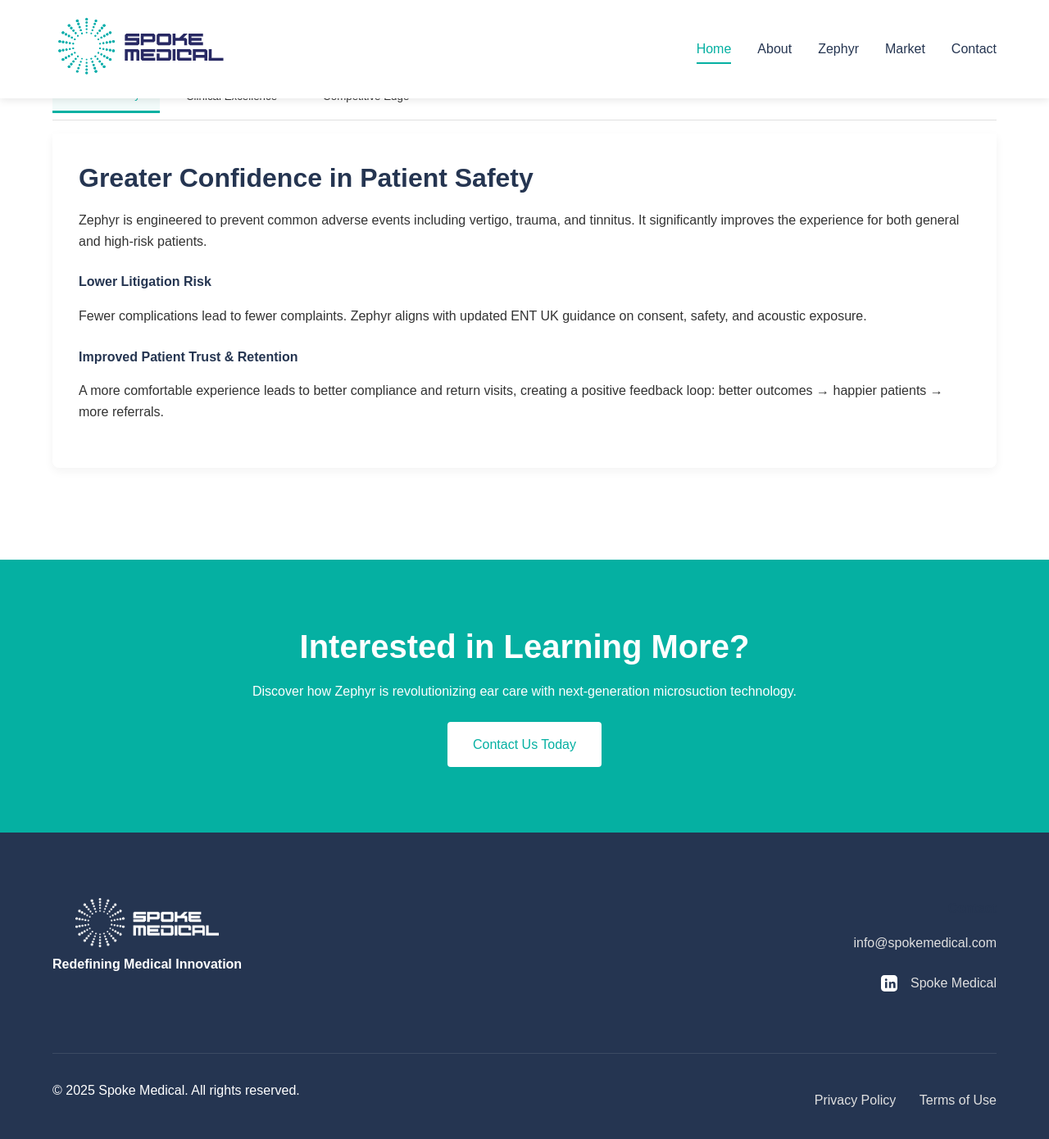
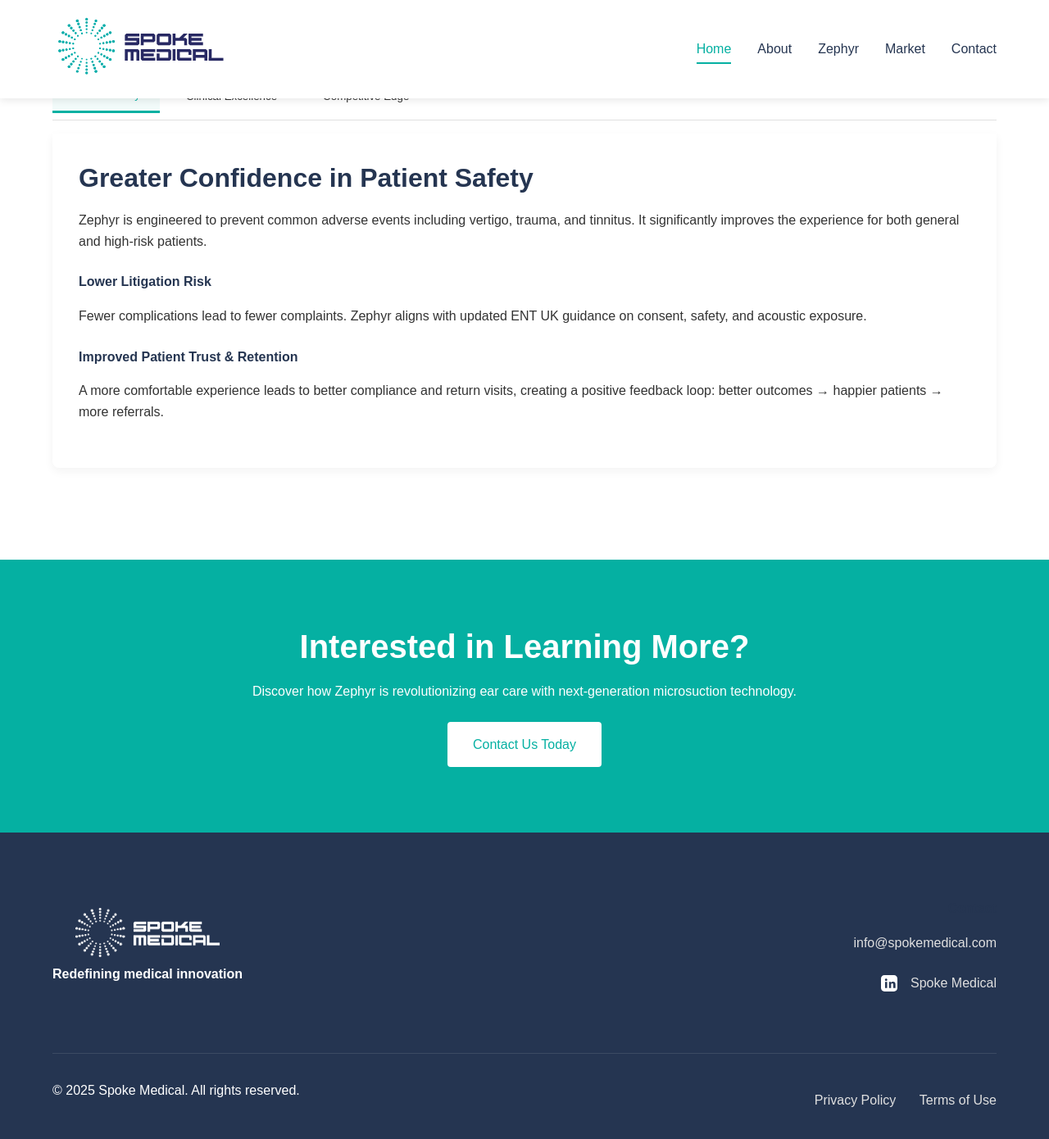
Before and after one commit to stevemilton/spokemedical, a Jekyll site: the page index.html, which Jekyll copies as it is, in a window 1280 px wide and 1400 px high, scrolled down 1917 px. Shown: the top 1390 px of the window at 82% size. Built offline with Jekyll 4.4.1, drawn with Linux system fonts in a browser that asks for light colours.

Commit message:
Update index.html
Aligning footer

```diff
--- a/index.html
+++ b/index.html
@@ -16,7 +16,7 @@
   display: flex;
   flex-wrap: wrap;
   justify-content: space-between;
-      align-items: flex-start;
+  align-items: center;
   gap: 2rem;
 }
     .footer-logo img {
@@ -258,7 +258,7 @@
       <div class="footer-content">
         <div class="footer-logo">
           <img src="images/whitelogo.jpg" alt="Spoke Medical Logo">
-          <p class="tagline">Redefining Medical Innovation</p>
+          <p class="tagline">Redefining medical innovation</p>
         </div>
         <div class="footer-contact">
           <h4>Contact</h4>
```
Lines whose indentation alone changed are shown as unchanged.
